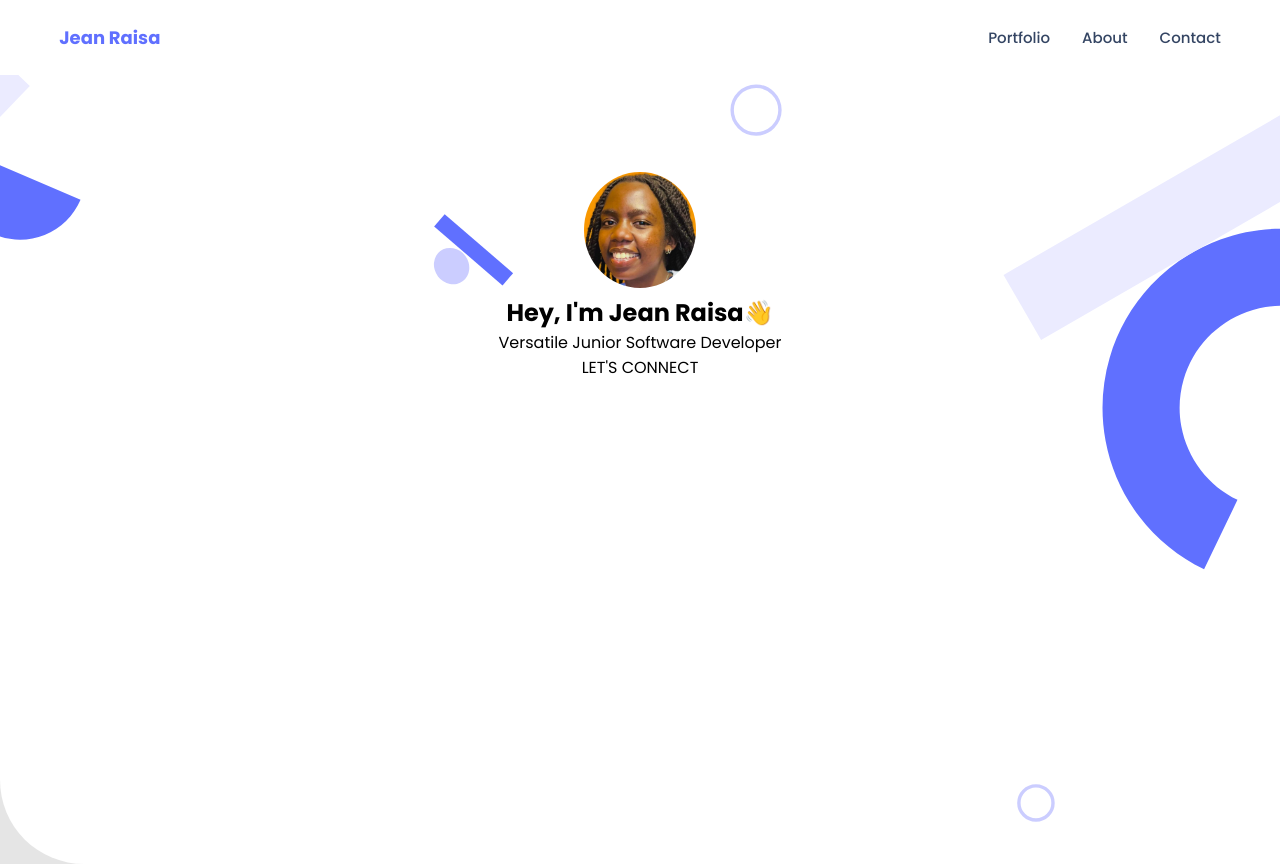
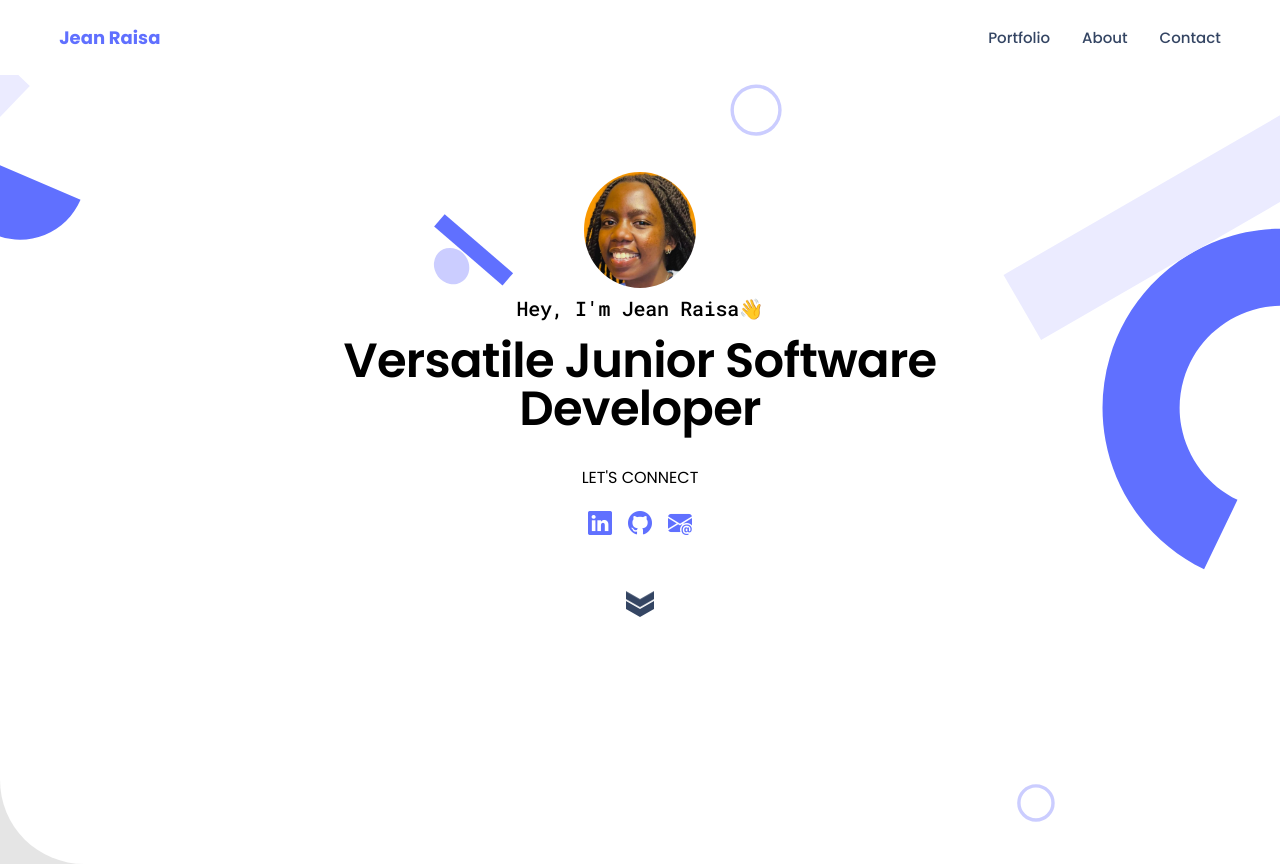
Before and after one commit to jeanraisa/Portfolio, a plain HTML site: page index.html in a window 1280 px wide. Drawn offline with nearby package versions, Linux system fonts and the light colour scheme.

Commit message:
add sub header styles

```diff
--- a/styles.css
+++ b/styles.css
@@ -1,9 +1,17 @@
 @import url("https://fonts.googleapis.com/css2?family=Poppins:ital,wght@0,200;0,300;0,400;0,500;0,600;0,700;0,800;0,900;1,500&display=swap");
+
+@import url("https://fonts.googleapis.com/css2?family=Roboto+Mono:wght@100;200;300;400;500;600;700&display=swap");
+
+@import url("https://cdn.jsdelivr.net/npm/bootstrap-icons@1.11.1/font/bootstrap-icons.css");
+
+/* global styles */
 
 :root {
   --primary-blue: #6070ff;
   --background-color: #e5e5e5;
   --text-cyan: #344563;
+  --font-poppins: "Poppins", sans-serif;
+  --font-roboto: "Roboto Mono", sans-serif;
 }
 
 * {
@@ -14,7 +22,7 @@
 
 html,
 body {
-  font-family: "Poppins", sans-serif;
+  font-family: var(--font-poppins);
   font-weight: 400;
   background: var(--background-color);
   height: 100% !important;
@@ -28,6 +36,14 @@ a {
 
 ul {
   list-style: none;
+}
+
+.font-poppins {
+  font-family: var(--font-poppins);
+}
+
+.font-roboto {
+  font-family: var(--font-roboto);
 }
 
 .container {
@@ -49,6 +65,24 @@ ul {
   align-items: center;
   justify-content: center;
 }
+
+.animation-from-right {
+  animation: fromRightAnimation 1.5s ease-in-out;
+}
+
+.animation-from-left {
+  animation: fromLeftAnimation 1.5s ease-in-out;
+}
+
+.animation-from-top {
+  animation: fromTopAnimation 1.5s ease-in-out;
+}
+
+.animation-from-bottom {
+  animation: fromBottomAnimation 1.5s ease-in-out;
+}
+
+/* header and navbar */
 
 .header {
   padding: 0.75rem 0;
@@ -76,6 +110,8 @@ header .logo {
   font-size: 0.9375rem;
 }
 
+/* sub header section */
+
 .sub-header {
   background: url("./img/header-shapes\ mobile.svg"), #fff;
   background-repeat: no-repeat;
@@ -84,6 +120,52 @@ header .logo {
   height: 100%;
   margin-top: 4rem;
   padding-top: 6rem;
+}
+
+.scroll-indicator {
+  position: relative;
+  display: flex;
+  align-items: center;
+  justify-content: center;
+  margin-top: 1rem;
+}
+
+.chevron {
+  position: absolute;
+  width: 1.75rem;
+  height: 0.5rem;
+  opacity: 0;
+  transform: scale3d(0.5, 0.5, 0.5);
+  animation: move 3s ease-out infinite;
+}
+
+.chevron:first-child {
+  animation: move 3s ease-out 1s infinite;
+}
+
+.chevron:nth-child(2) {
+  animation: move 3s ease-out 2s infinite;
+}
+
+.chevron:before,
+.chevron:after {
+  content: " ";
+  position: absolute;
+  top: 0;
+  height: 100%;
+  width: 51%;
+  background: var(--text-cyan);
+}
+
+.chevron:before {
+  left: 0;
+  transform: skew(0deg, 30deg);
+}
+
+.chevron:after {
+  right: 0;
+  width: 50%;
+  transform: skew(0deg, -30deg);
 }
 
 .sub-header-title {
@@ -96,13 +178,65 @@ header .logo {
 
 .sub-header-title-img {
   width: 7rem;
-  /*height: 1rem;*/
 }
 
 .sub-header-title-img img {
   max-width: 100%;
   max-height: 100%;
   border-radius: 100%;
+}
+
+.sub-header-title-h1 {
+  font-weight: 500;
+  font-size: 1.25rem;
+  letter-spacing: -0.015em;
+  margin-bottom: 1rem;
+}
+
+.sub-header-text {
+  max-width: 50rem;
+  margin-left: auto;
+  margin-right: auto;
+  display: flex;
+  align-items: center;
+  justify-content: center;
+}
+
+.sub-header-paragraph {
+  font-size: 3rem;
+  font-weight: 600;
+  text-align: center;
+  letter-spacing: -0.015em;
+  line-height: 3rem;
+}
+
+.sub-header-icons {
+  margin-top: 2rem;
+  display: flex;
+  flex-direction: column;
+  justify-content: center;
+  align-items: center;
+  gap: 1rem;
+}
+
+.sub-header-connect-icons {
+  display: flex;
+  align-items: center;
+  gap: 1rem;
+}
+
+.sub-header-connect-icon {
+  font-size: 1.5rem;
+  color: var(--primary-blue);
+}
+
+.sub-header-connect-icon a {
+  color: var(--primary-blue);
+  transition: color 2s ease-in-out;
+}
+
+.sub-header-connect-icon a:hover {
+  opacity: 0.7;
 }
 
 /*Media queries*/
@@ -186,3 +320,63 @@ header .logo {
     right: 1.5rem;
   }
 }
+
+/* Animations */
+
+@keyframes fromLeftAnimation {
+  0% {
+    transform: translateX(-100%);
+  }
+
+  100% {
+    transform: translateX(0);
+  }
+}
+
+@keyframes fromRightAnimation {
+  0% {
+    transform: translateX(100%);
+  }
+
+  100% {
+    transform: translateX(0);
+  }
+}
+
+@keyframes fromTopAnimation {
+  0% {
+    transform: translateY(-200%);
+  }
+
+  100% {
+    transform: translateY(0);
+  }
+}
+
+@keyframes fromBottomAnimation {
+  0% {
+    transform: translateY(100%);
+  }
+
+  100% {
+    transform: translateY(0);
+  }
+}
+
+@keyframes move {
+  25% {
+    opacity: 1;
+  }
+  33% {
+    opacity: 1;
+    transform: translateY(30px);
+  }
+  67% {
+    opacity: 1;
+    transform: translateY(40px);
+  }
+  100% {
+    opacity: 0;
+    transform: translateY(55px) scale3d(0.5, 0.5, 0.5);
+  }
+}
```
